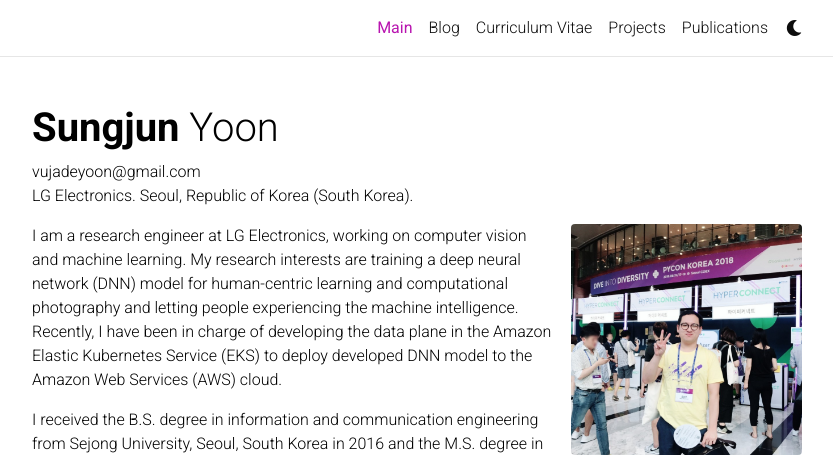
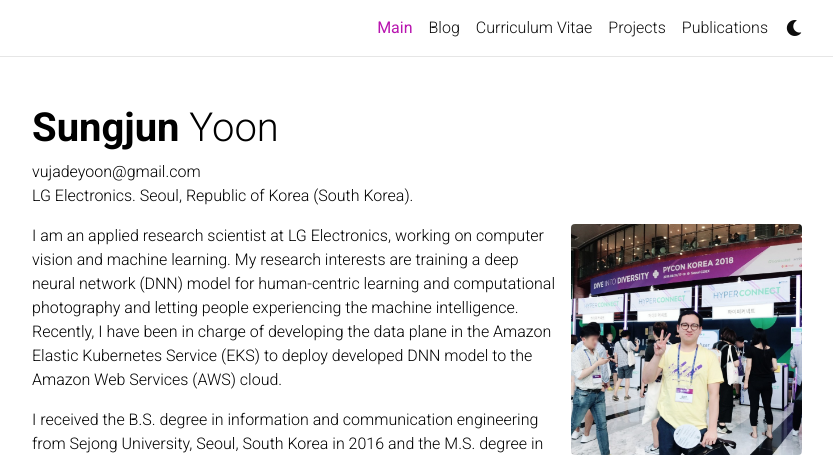
Before and after one commit to vujadeyoon/vujadeyoon.github.io, a Jekyll site: the page built from _pages/about.md, in a window 1280 px wide and 1228 px high, cut to the strip 0-938 px from the top of the window. Shown: the top 457 px of the strip, without its empty margins (223-1056 px from the left). Built offline with Jekyll 4.4.1, drawn with Linux system fonts in a browser that asks for light colours; full-size pictures stand in for the smaller copies a plugin makes; comment, search, counter and statistics services are not loaded; a style sheet for code colours, icons or effects is not loaded.

Commit message:
220126e: update about.md.

```diff
--- a/_pages/about.md
+++ b/_pages/about.md
@@ -15,7 +15,7 @@ selected_papers: true # includes a list of papers marked as "selected={true}"
 social: true  # includes social icons at the bottom of the page
 ---
 
-I am a research engineer at LG Electronics, working on computer vision and machine learning.
+I am an applied research scientist at LG Electronics, working on computer vision and machine learning.
 My research interests are training a deep neural network (DNN) model for human-centric learning and computational photography
 and letting people experiencing the machine intelligence.
 Recently, I have been in charge of developing the data plane in the Amazon Elastic Kubernetes Service (EKS) to deploy developed
```
